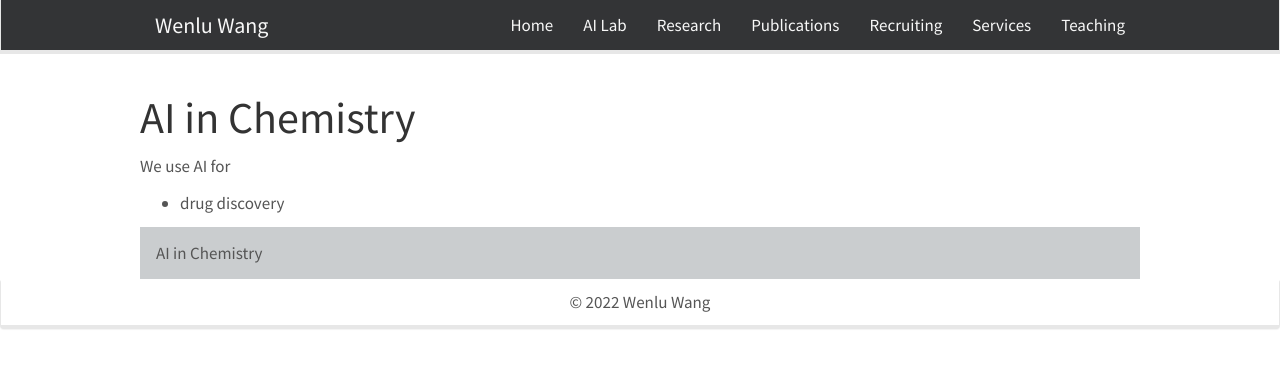
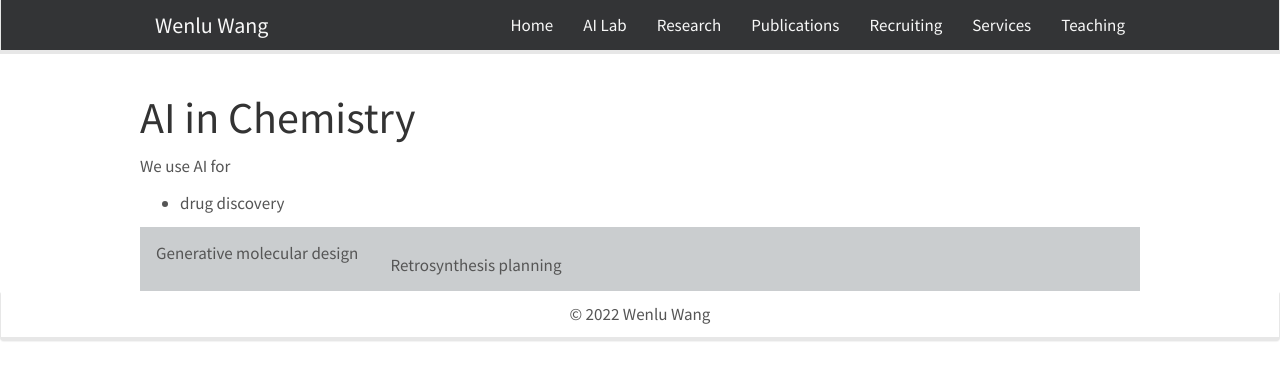
Before and after one commit to WENLU-W/WENLU-W.github.io, a Jekyll site: the page built from docs/_posts/2021-08-02-chem.md, in a window 1280 px wide. Shown: the top 380 px of the page. Built offline with Jekyll 4.4.1, drawn with Linux system fonts in a browser that asks for light colours; nearby versions of some CDN libraries.

Commit message:
Update 2021-08-02-chem.md

```diff
--- a/docs/_posts/2021-08-02-chem.md
+++ b/docs/_posts/2021-08-02-chem.md
@@ -61,33 +61,20 @@ We use AI for <br>
 
 <div class="tab">
 <button class="tablinks" onclick="show(event, 'chemistry')">
-        AI in Chemistry
+        Generative molecular design
 </button>
 
-<!--
-<button class="tablinks" onclick="show(event, 'biology')">
-        AI in Genetics
+<button class="tablinks" onclick="show(event, 'retro')">
+        Retrosynthesis planning
 </button>
--->
+
 
 </div>
 
 
-<div class="tabcontent" id="biology" style="display:none;">
+<div class="tabcontent" id="retro" style="display:none;">
 
-
-<a href=""> <img src="{{ site.url }}{{ site.baseurl }}/images/advremoval.png" style="width: 500px; box-shadow: none"></a><br>Adversarial Removal of Population Bias in Genomics Phenotype Prediction.
-
-
-<a href="https://github.com/hzz0024/EasyParallel"> <img src="{{ site.url }}{{ site.baseurl }}/images/easyparallel.png" style="width: 150px; box-shadow: none"></a><br>A cross-platform tool that utilizes a multi-thread parallel algorithm for processing multiple iterations of bioinformatic analyses.
-
-
-<!--
-<h3 class="step_head">Related publications</h3>
-<div class="row">
--
-</div>
--->
+We work on AI based retrosynthetic accessibility estimation.
 
 </div>
 
```
